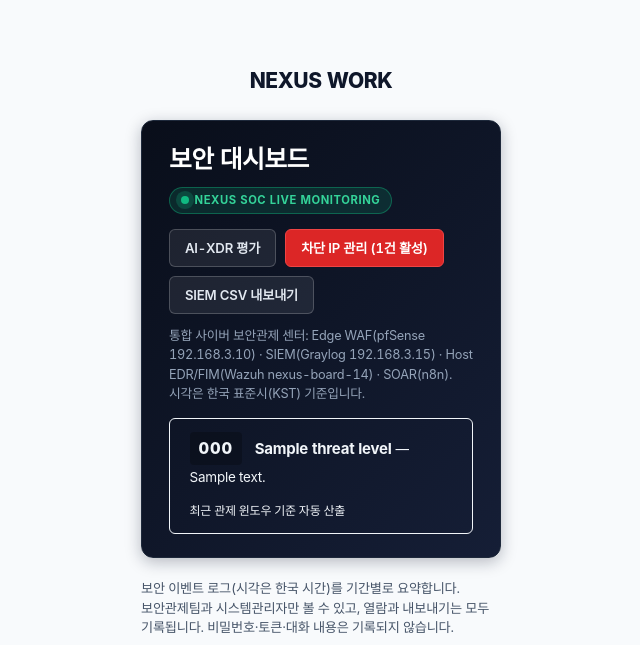
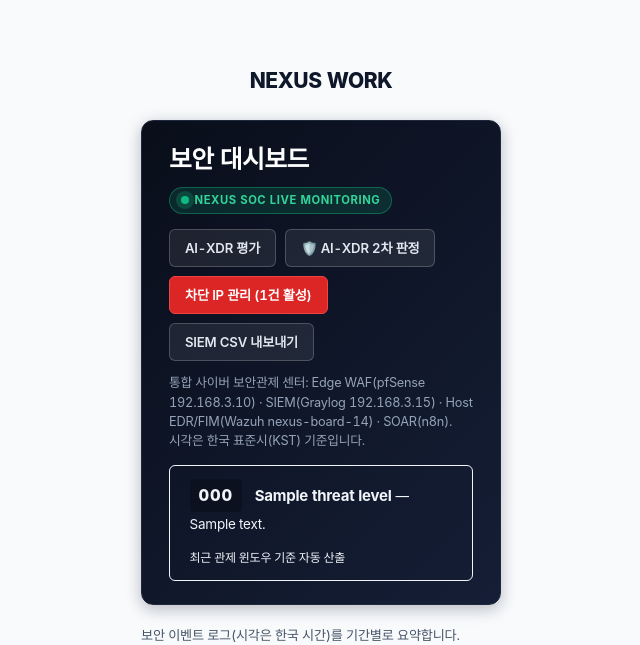
Before and after one commit to Gilin03/nexus-work, a Flask app: template app/templates/admin_audit.html in a window 1280 px wide. Shown: the top 645 px of the page, without its empty margins (319-959 px from the left). Run offline with Flask 3, Linux system fonts and the light colour scheme; the template is opened without the code that fills it: most values are stand-ins (such as "Sample title", 1, 10 or a date in 2020); parts of the project's set-up code (start-up, migrations or seed data) failed here and were passed over; some libraries are stand-ins or nearby versions.

Commit message:
feat: add AI-XDR 2nd assessment navigation links and buttons across portal UI

```diff
--- a/app/config.py
+++ b/app/config.py
@@ -66,7 +66,7 @@
         self.GROQ_MODEL = os.environ.get("GROQ_MODEL", "openai/gpt-oss-120b").strip()
 
         # AI-XDR is opt-in and starts in dry-run. An unset/invalid confidence keeps auto response closed.
-        self.XDR_ENABLED = os.environ.get("XDR_ENABLED", "0") == "1"
+        self.XDR_ENABLED = os.environ.get("XDR_ENABLED", "1") == "1"
         self.XDR_AUTO_ENABLED = os.environ.get("XDR_AUTO_ENABLED", "0") == "1"
         self.XDR_RESPONSE_MODE = os.environ.get("XDR_RESPONSE_MODE", "dry-run").strip().lower()
         self.XDR_AI_PROVIDER = os.environ.get("XDR_AI_PROVIDER", "auto").strip().lower()
--- a/app/templates/admin_audit.html
+++ b/app/templates/admin_audit.html
@@ -11,6 +11,9 @@
     </div>
     <div class="soc-hero-actions">
       <a href="{{ url_for('admin.xdr_assessments') }}" class="soc-btn soc-btn-outline">AI-XDR 평가</a>
+      <a href="{{ url_for('admin.xdr_assessments') }}" class="soc-btn soc-btn-outline">
+        🛡️ AI-XDR 2차 판정
+      </a>
       <a href="{{ url_for('admin.list_blocked_ips') }}" class="soc-btn soc-btn-danger">
         차단 IP 관리 ({{ blocked_ips_count }}건 활성)
       </a>
--- a/app/templates/admin_overview.html
+++ b/app/templates/admin_overview.html
@@ -31,7 +31,7 @@
       {% for name, n in recent %}<tr><th scope="row"><a href="{{ url_for('admin.audit_log', type=name) }}">{{ name }}</a></th><td>{{ n }}건</td></tr>{% endfor %}
     </tbody></table>
     {% else %}<p class="hint">최근 24시간 기록이 없습니다.</p>{% endif %}
-    {% if can('security.dashboard') %}<p><a href="{{ url_for('admin.audit_log') }}">보안 대시보드 열기</a></p>{% endif %}
+    {% if can('security.dashboard') %}<p><a href="{{ url_for('admin.audit_log') }}">보안 대시보드 열기</a> · <a href="{{ url_for('admin.xdr_assessments') }}">🛡️ AI-XDR 2차 판정 열기</a></p>{% endif %}
   </section>
 </div>
 {% endblock %}
--- a/app/templates/admin_xdr.html
+++ b/app/templates/admin_xdr.html
@@ -4,7 +4,10 @@
 <section class="sheet">
   <h1>AI-XDR 2차 판정</h1>
   <p class="hint">보안 이벤트 메타데이터만 평가합니다. AI 판정은 허용된 정책 gate와 관리자 결정 없이 IP 차단을 실행하지 않습니다.</p>
-  <p><a class="btn" href="{{ url_for('admin.audit_log') }}">보안 감사 화면</a></p>
+  <div style="margin-bottom: 1rem; display: flex; gap: 0.5rem;">
+    <a class="btn" href="{{ url_for('admin.audit_log') }}">📊 보안 대시보드</a>
+    <a class="btn" href="{{ url_for('admin.list_blocked_ips') }}">🚫 차단 IP 관리</a>
+  </div>
   {% if not xdr_enabled %}<p class="notice" role="status">AI-XDR 수집은 설정에서 비활성화되어 있습니다.</p>{% endif %}
   {% if unavailable %}<p class="alert" role="alert">AI-XDR 저장소를 사용할 수 없습니다. 테이블 migration 상태를 확인하세요.</p>{% endif %}
   {% if result %}<p class="notice" role="status">결정이 기록되었습니다: {{ result }}</p>{% endif %}
--- a/app/templates/base.html
+++ b/app/templates/base.html
@@ -42,6 +42,7 @@
     ('관리 현황', url_for('admin.overview'), ep == 'admin.overview', g.user.role == 'admin'),
     ('사용자 관리', url_for('admin.users'), ep in ('admin.users', 'admin.user_new', 'admin.change_role', 'admin.unlock', 'admin.lock', 'admin.reset_password'), g.user.role == 'admin'),
     ('보안 대시보드', url_for('admin.audit_log'), ep.startswith('admin.audit'), can('security.dashboard')),
+    ('AI-XDR 판정', url_for('admin.xdr_assessments'), ep.startswith('admin.xdr'), can('security.dashboard')),
     ('차단 IP 관리', url_for('admin.list_blocked_ips'), ep.startswith('admin.list_blocked_ips'), can('security.dashboard')),
     ('권한 현황', url_for('admin.permissions'), ep == 'admin.permissions', g.user.role == 'admin')]),
 ] %}
@@ -56,7 +57,7 @@
   ('portal.confidential', '자료', '기밀 문서함'), ('portal.employees', '자료', '주소록'),
   ('portal.board', '자료', '게시판'), ('portal.post', '자료', '게시판'), ('portal.attachment', '자료', '게시판'),
   ('hr.card', '인사', '인사카드'), ('hr.org', '인사', '조직도'), ('hr.attendance', '인사', '근태관리'),
-  ('hr.check_', '인사', '근태관리'), ('hr.leave', '인사', '휴가관리'), ('erp.payroll', '인사', '급여'), ('admin.overview', '관리', '관리 현황'), ('admin.audit', '관리', '보안 대시보드'),
+  ('hr.check_', '인사', '근태관리'), ('hr.leave', '인사', '휴가관리'), ('erp.payroll', '인사', '급여'), ('admin.overview', '관리', '관리 현황'), ('admin.audit', '관리', '보안 대시보드'), ('admin.xdr', '관리', 'AI-XDR 판정'),
   ('admin.permissions', '관리', '권한 현황'), ('admin.', '관리', '사용자 관리'), ('auth.change_password', '계정', '비밀번호 변경'), ('profile.', '계정', '프로필 사진')] %}
 {% set here = namespace(group='', label='', rail='업무') %}
 {% for prefix, group, label in places if not here.label and ep.startswith(prefix) %}
```
